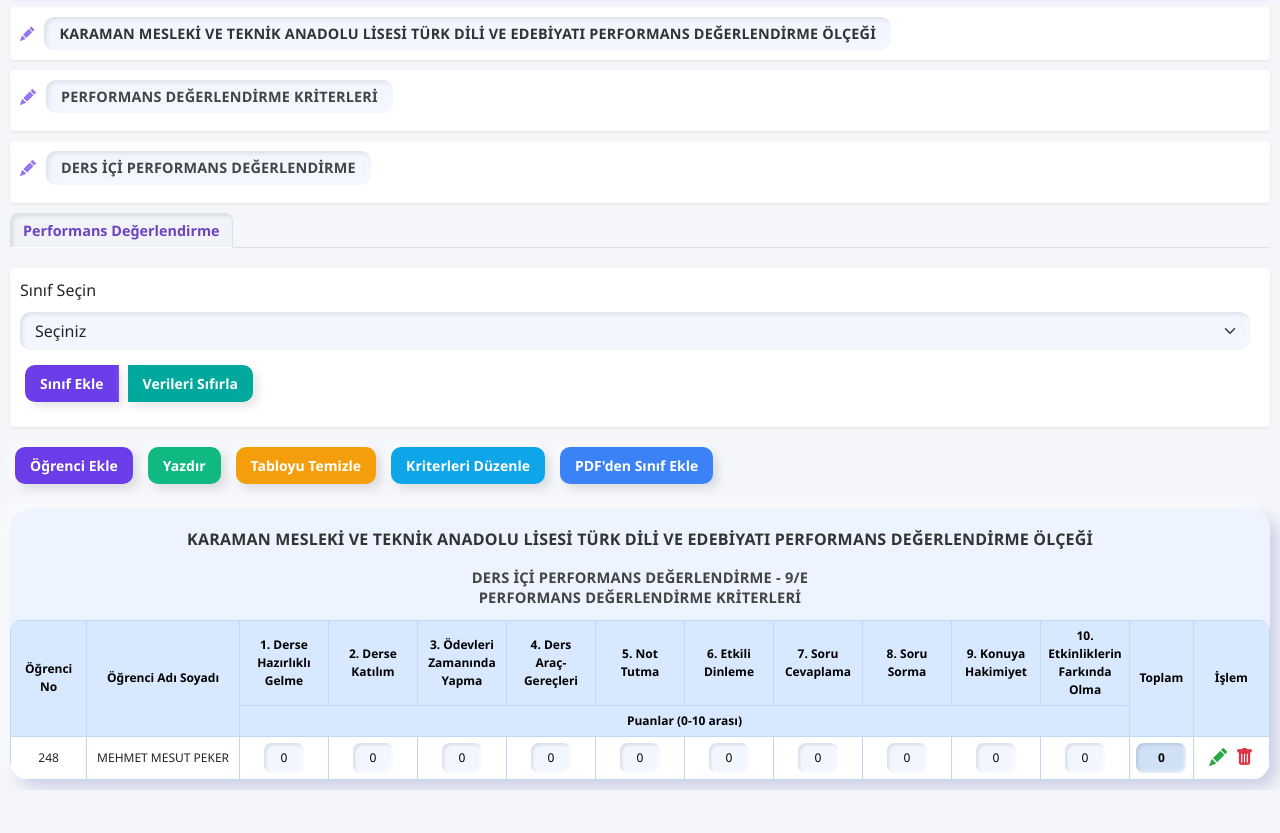
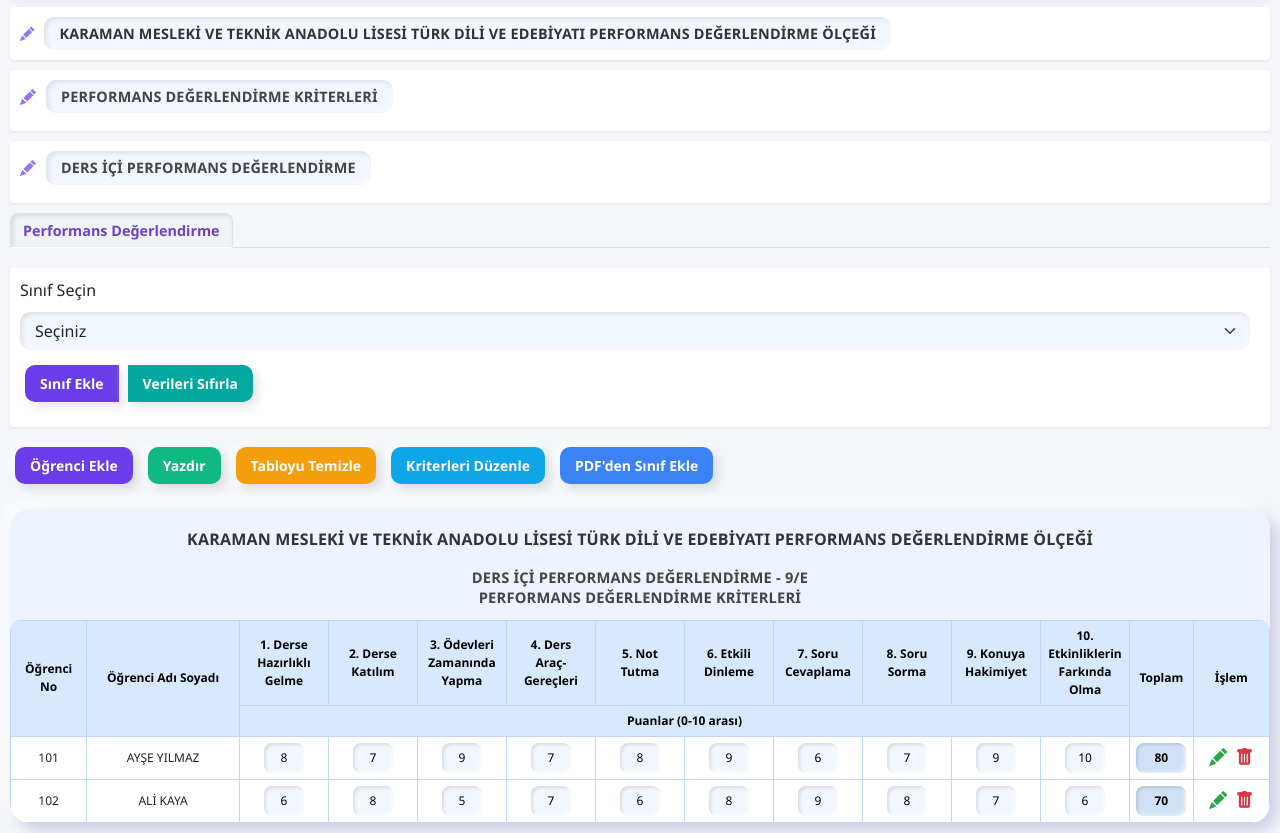
Before and after one commit to mesutpeker/performans, a plain HTML site: page index.html in a window 1280 px wide. Shown: the part 77-910 px from the top of the page. Before the commit the page ends 867 px from the top, so only its background shows below. Drawn offline with nearby package versions, Linux system fonts and the light colour scheme; a script that the page names is missing.

Commit message:
Update index.html

```diff
--- a/index.html
+++ b/index.html
@@ -1324,20 +1324,41 @@
                                 </thead>
                                 <tbody id="student-list">
                                     <tr>
-                                        <td>248</td>
-                                        <td>MEHMET MESUT PEKER</td>
-                                        <td><input type="number" min="0" max="10" value="0" class="score" onchange="updateTotal(this)" title="1. Derse Hazırlıklı Gelme puanı" aria-label="1. Derse Hazırlıklı Gelme"></td>
-                                        <td><input type="number" min="0" max="10" value="0" class="score" onchange="updateTotal(this)" title="2. Derse Katılım puanı" aria-label="2. Derse Katılım"></td>
-                                        <td><input type="number" min="0" max="10" value="0" class="score" onchange="updateTotal(this)" title="3. Ödevleri Zamanında Yapma puanı" aria-label="3. Ödevleri Zamanında Yapma"></td>
-                                        <td><input type="number" min="0" max="10" value="0" class="score" onchange="updateTotal(this)" title="4. Ders Araç-Gereçleri puanı" aria-label="4. Ders Araç-Gereçleri"></td>
-                                        <td><input type="number" min="0" max="10" value="0" class="score" onchange="updateTotal(this)" title="5. Not Tutma puanı" aria-label="5. Not Tutma"></td>
-                                        <td><input type="number" min="0" max="10" value="0" class="score" onchange="updateTotal(this)" title="6. Etkili Dinleme puanı" aria-label="6. Etkili Dinleme"></td>
-                                        <td><input type="number" min="0" max="10" value="0" class="score" onchange="updateTotal(this)" title="7. Soru Cevaplama puanı" aria-label="7. Soru Cevaplama"></td>
-                                        <td><input type="number" min="0" max="10" value="0" class="score" onchange="updateTotal(this)" title="8. Soru Sorma puanı" aria-label="8. Soru Sorma"></td>
-                                        <td><input type="number" min="0" max="10" value="0" class="score" onchange="updateTotal(this)" title="9. Konuya Hakimiyet puanı" aria-label="9. Konuya Hakimiyet"></td>
-                                        <td><input type="number" min="0" max="10" value="0" class="score" onchange="updateTotal(this)" title="10. Etkinliklerin Farkında Olma puanı" aria-label="10. Etkinliklerin Farkında Olma"></td>
+                                        <td>101</td>
+                                        <td>AYŞE YILMAZ</td>
+                                        <td><input type="number" min="0" max="10" value="8" class="score" onchange="updateTotal(this)" title="1. Derse Hazırlıklı Gelme puanı" aria-label="1. Derse Hazırlıklı Gelme"></td>
+                                        <td><input type="number" min="0" max="10" value="7" class="score" onchange="updateTotal(this)" title="2. Derse Katılım puanı" aria-label="2. Derse Katılım"></td>
+                                        <td><input type="number" min="0" max="10" value="9" class="score" onchange="updateTotal(this)" title="3. Ödevleri Zamanında Yapma puanı" aria-label="3. Ödevleri Zamanında Yapma"></td>
+                                        <td><input type="number" min="0" max="10" value="7" class="score" onchange="updateTotal(this)" title="4. Ders Araç-Gereçleri puanı" aria-label="4. Ders Araç-Gereçleri"></td>
+                                        <td><input type="number" min="0" max="10" value="8" class="score" onchange="updateTotal(this)" title="5. Not Tutma puanı" aria-label="5. Not Tutma"></td>
+                                        <td><input type="number" min="0" max="10" value="9" class="score" onchange="updateTotal(this)" title="6. Etkili Dinleme puanı" aria-label="6. Etkili Dinleme"></td>
+                                        <td><input type="number" min="0" max="10" value="6" class="score" onchange="updateTotal(this)" title="7. Soru Cevaplama puanı" aria-label="7. Soru Cevaplama"></td>
+                                        <td><input type="number" min="0" max="10" value="7" class="score" onchange="updateTotal(this)" title="8. Soru Sorma puanı" aria-label="8. Soru Sorma"></td>
+                                        <td><input type="number" min="0" max="10" value="9" class="score" onchange="updateTotal(this)" title="9. Konuya Hakimiyet puanı" aria-label="9. Konuya Hakimiyet"></td>
+                                        <td><input type="number" min="0" max="10" value="10" class="score" onchange="updateTotal(this)" title="10. Etkinliklerin Farkında Olma puanı" aria-label="10. Etkinliklerin Farkında Olma"></td>
                                         <td class="total">
-                                            <input type="number" min="0" max="100" step="5" value="0" class="total-input" title="Toplam puan" aria-label="Toplam puan" onchange="distributeTotal(this)" onfocus="this.select()" onkeydown="handleTotalNavigation(event, this)">
+                                            <input type="number" min="0" max="100" step="5" value="80" class="total-input" title="Toplam puan" aria-label="Toplam puan" onchange="distributeTotal(this)" onfocus="this.select()" onkeydown="handleTotalNavigation(event, this)">
+                                        </td>
+                                        <td>
+                                            <button class="btn-edit" title="Düzenle"><i class="bi bi-pencil-fill"></i></button>
+                                            <button class="btn-delete" title="Sil"><i class="bi bi-trash-fill"></i></button>
+                                        </td>
+                                    </tr>
+                                    <tr>
+                                        <td>102</td>
+                                        <td>ALİ KAYA</td>
+                                        <td><input type="number" min="0" max="10" value="6" class="score" onchange="updateTotal(this)" title="1. Derse Hazırlıklı Gelme puanı" aria-label="1. Derse Hazırlıklı Gelme"></td>
+                                        <td><input type="number" min="0" max="10" value="8" class="score" onchange="updateTotal(this)" title="2. Derse Katılım puanı" aria-label="2. Derse Katılım"></td>
+                                        <td><input type="number" min="0" max="10" value="5" class="score" onchange="updateTotal(this)" title="3. Ödevleri Zamanında Yapma puanı" aria-label="3. Ödevleri Zamanında Yapma"></td>
+                                        <td><input type="number" min="0" max="10" value="7" class="score" onchange="updateTotal(this)" title="4. Ders Araç-Gereçleri puanı" aria-label="4. Ders Araç-Gereçleri"></td>
+                                        <td><input type="number" min="0" max="10" value="6" class="score" onchange="updateTotal(this)" title="5. Not Tutma puanı" aria-label="5. Not Tutma"></td>
+                                        <td><input type="number" min="0" max="10" value="8" class="score" onchange="updateTotal(this)" title="6. Etkili Dinleme puanı" aria-label="6. Etkili Dinleme"></td>
+                                        <td><input type="number" min="0" max="10" value="9" class="score" onchange="updateTotal(this)" title="7. Soru Cevaplama puanı" aria-label="7. Soru Cevaplama"></td>
+                                        <td><input type="number" min="0" max="10" value="8" class="score" onchange="updateTotal(this)" title="8. Soru Sorma puanı" aria-label="8. Soru Sorma"></td>
+                                        <td><input type="number" min="0" max="10" value="7" class="score" onchange="updateTotal(this)" title="9. Konuya Hakimiyet puanı" aria-label="9. Konuya Hakimiyet"></td>
+                                        <td><input type="number" min="0" max="10" value="6" class="score" onchange="updateTotal(this)" title="10. Etkinliklerin Farkında Olma puanı" aria-label="10. Etkinliklerin Farkında Olma"></td>
+                                        <td class="total">
+                                            <input type="number" min="0" max="100" step="5" value="70" class="total-input" title="Toplam puan" aria-label="Toplam puan" onchange="distributeTotal(this)" onfocus="this.select()" onkeydown="handleTotalNavigation(event, this)">
                                         </td>
                                         <td>
                                             <button class="btn-edit" title="Düzenle"><i class="bi bi-pencil-fill"></i></button>
```
